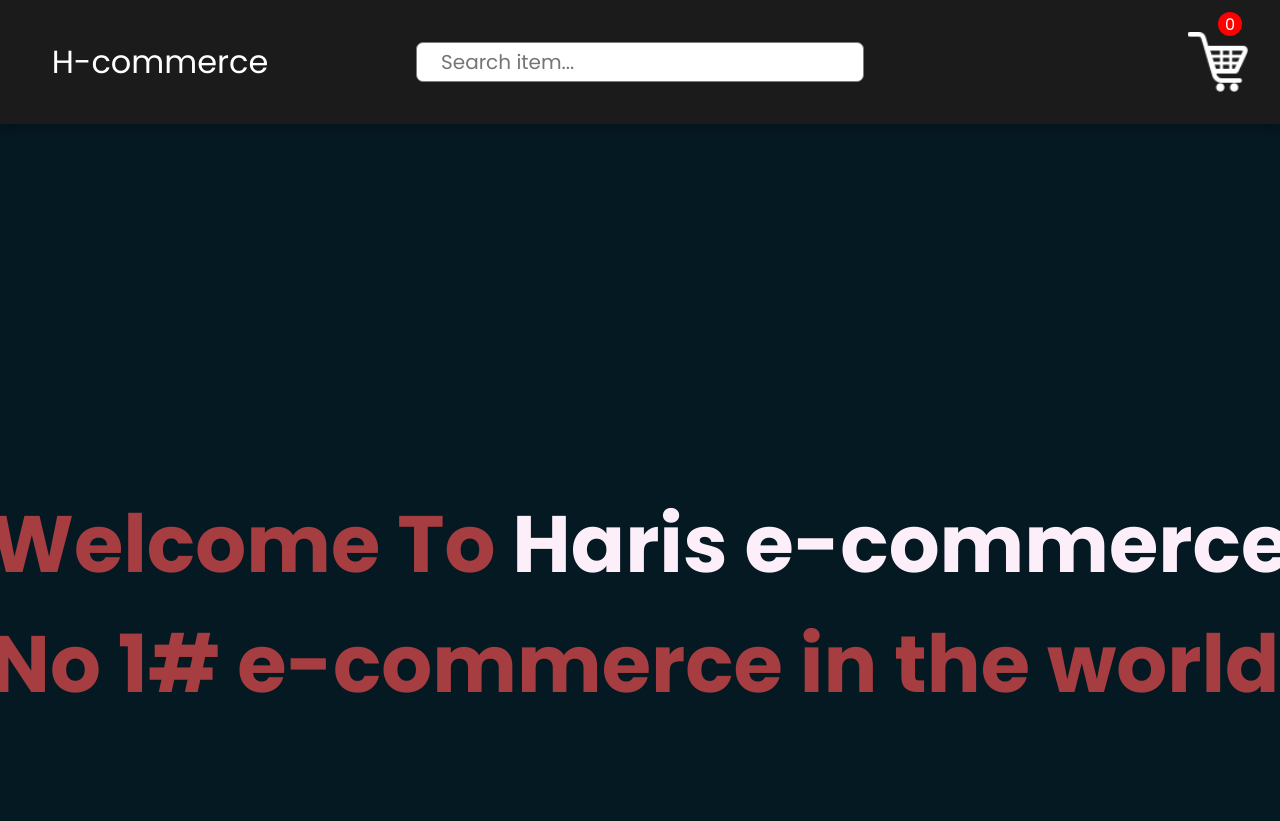
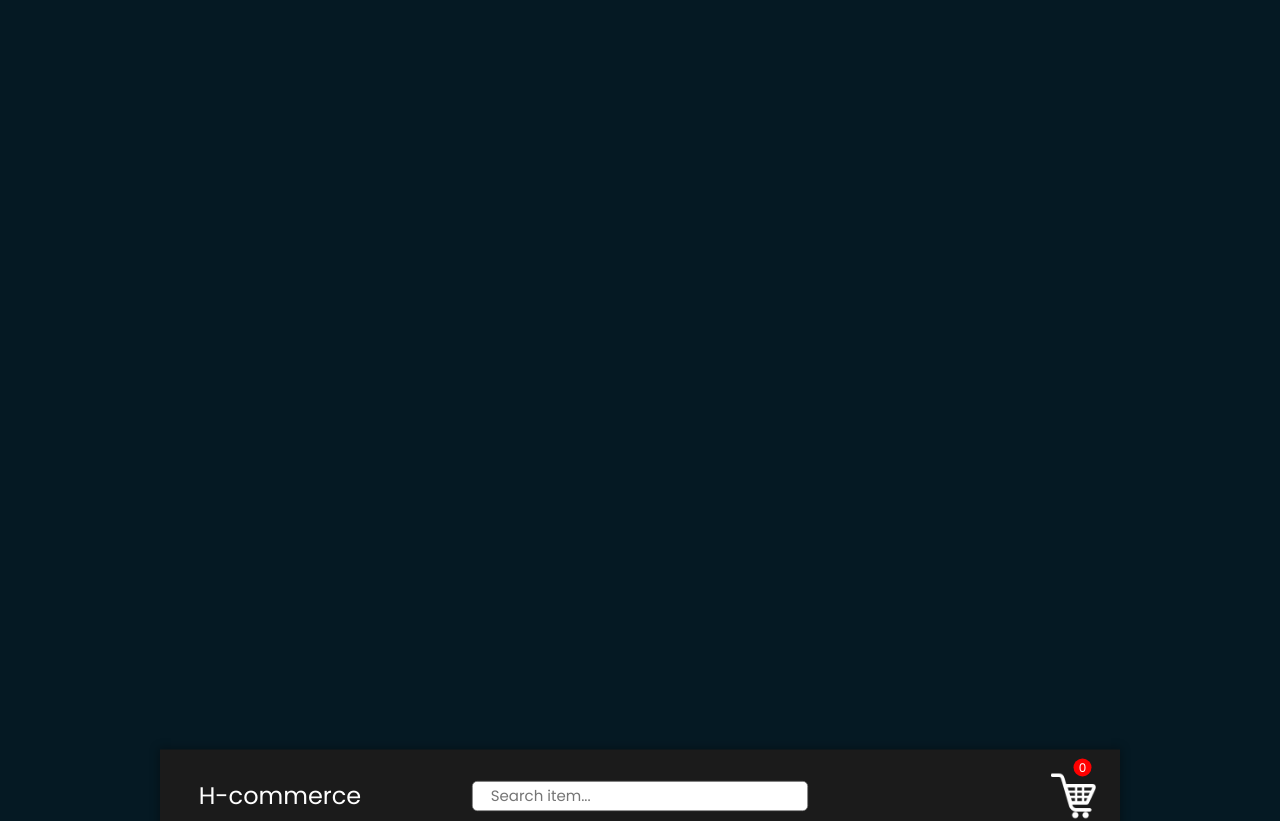
Before and after one commit to Haris-Maulana/e-commerce-react, a React (Create React App) app: page / in a window 1280 px wide. Shown: the top 821 px of the page. Built offline with nearby package versions, Linux system fonts and the light colour scheme.

Commit message:
scale it down because it looks bad

```diff
--- a/src/App.scss
+++ b/src/App.scss
@@ -18,6 +18,7 @@ body {
   font-family: var(--font-Paragraph);
   color: #fff;
   background-color: #051923;
+  transform: scale(75%);
 }
 
 a, a:hover , a:focus, a:visited {
```
